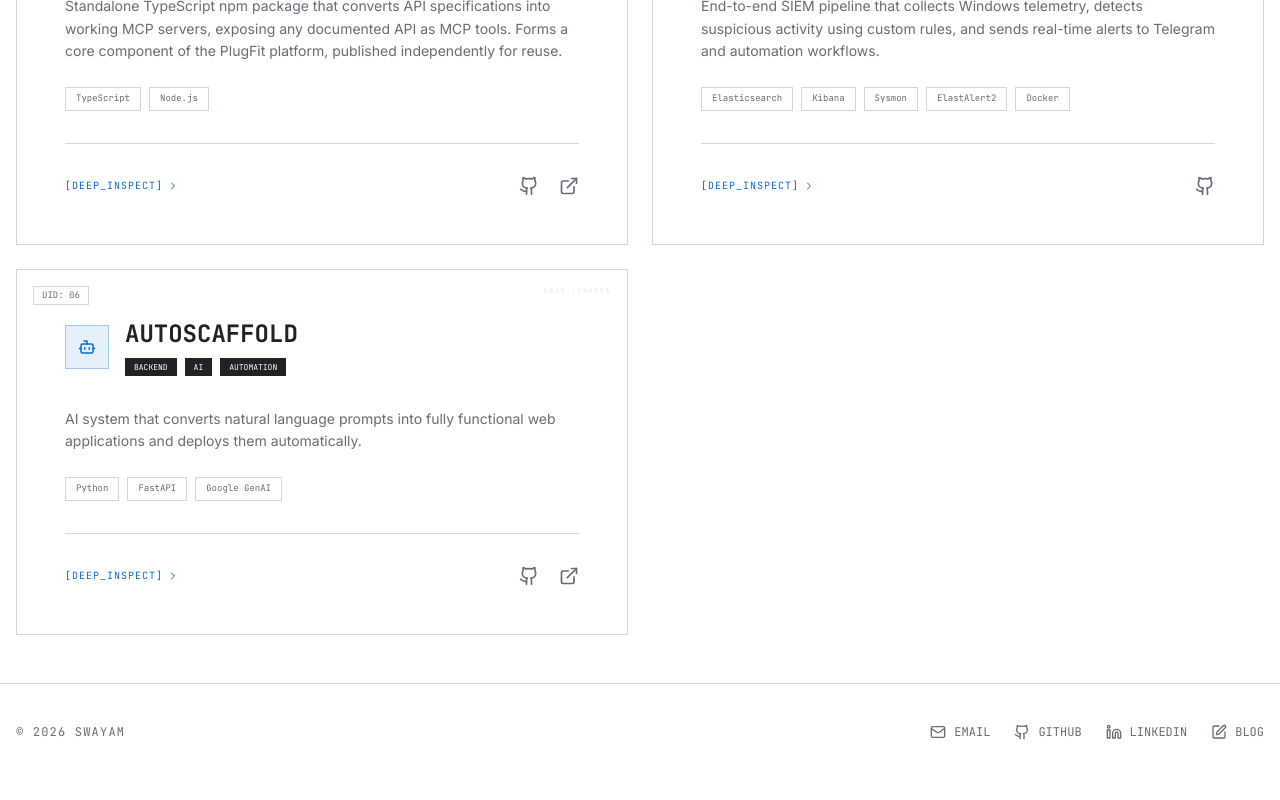
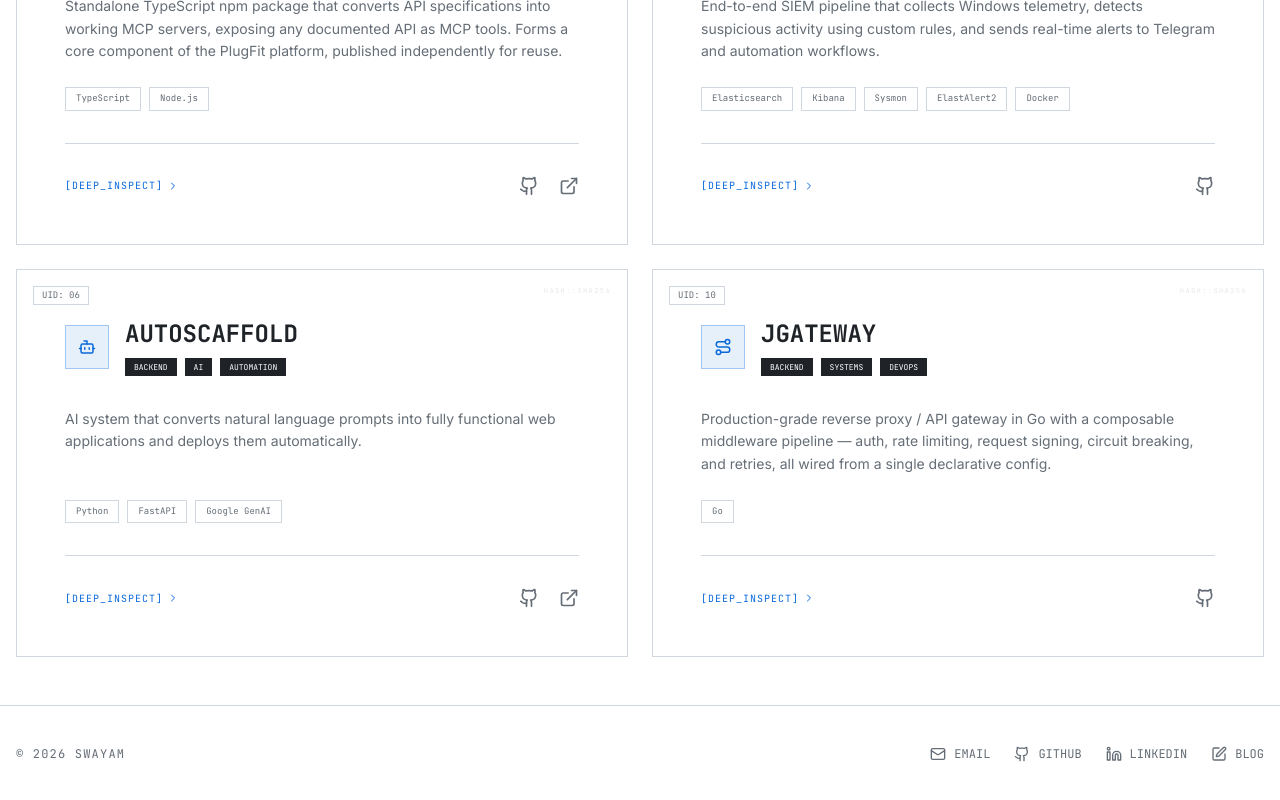
Before and after one commit to swayam5342/website, a Next.js app: page /projects in a window 1280 px wide. Shown: the part 1187-1987 px from the top of the page. Built offline with nearby package versions, Linux system fonts and the light colour scheme.

Commit message:
feat: add jgateway project with detailed description and icon

```diff
--- a/src/components/IconBadge.tsx
+++ b/src/components/IconBadge.tsx
@@ -15,6 +15,7 @@ import {
   PhoneOff,
   Plug,
   Radar,
+  Route,
   Server,
   Shield,
   ShieldAlert,
@@ -40,6 +41,7 @@ const ICONS: Record<string, LucideIcon> = {
   "phone-off": PhoneOff,
   plug: Plug,
   radar: Radar,
+  route: Route,
   server: Server,
   shield: Shield,
   "shield-alert": ShieldAlert,
--- a/src/data/projects.json
+++ b/src/data/projects.json
@@ -187,6 +187,31 @@
         "Compiled Go to WebAssembly for browser-based real-time rendering using Ebiten.",
         "Resolved WebGL texture size limits across browsers for stable cross-platform execution."
       ]
+    },
+    {
+      "id": 10,
+      "order": 9,
+      "slug": "jgateway",
+      "title": "jgateway",
+      "description": "Production-grade reverse proxy / API gateway in Go with a composable middleware pipeline — auth, rate limiting, request signing, circuit breaking, and retries, all wired from a single declarative config.",
+      "tags": ["Backend", "Systems", "DevOps"],
+      "github": "https://github.com/swayam5342/rever_proxy",
+      "featured": true,
+      "resume_points": [
+        "Built a data-driven reverse proxy in Go with a composable middleware chain, keeping the core proxy dumb and all cross-cutting behavior in independently testable middleware.",
+        "Implemented pluggable auth (JWT + API key, fail-closed), a spoof-resistant token-bucket rate limiter, and HMAC request signing with constant-time comparison.",
+        "Built resilience primitives from scratch: idempotency-aware retries with jittered exponential backoff, and a per-upstream circuit breaker (closed/open/half-open).",
+        "Added structured logging, Prometheus metrics, liveness/readiness health checks, fail-fast config validation, and graceful shutdown with in-flight request draining."
+      ],
+      "details": {
+        "architecture": "Stdlib-only Go (net/http, httputil.ReverseProxy, slog). Longest-prefix router dispatches to per-upstream handlers built from a YAML-defined middleware chain: logging, metrics, auth, rate limit, signing, retry, circuit breaker, wrapped in a top-level panic-recovery middleware.",
+        "challenges": "Designing a middleware contract where ordering dependencies are explicit and safe (e.g. auth before rate-limiting-by-identity) while keeping every middleware independently unit-testable via httptest, with no shared global state.",
+        "security": "Auth fails closed on any validation error; API keys and HMAC signatures use constant-time comparison; rate-limit keys avoid trusting client IP unless explicitly configured behind a trusted LB; secrets are sourced only from env vars, never hardcoded or logged.",
+        "improvements": "Planned: OpenTelemetry tracing hooks, Redis-backed rate-limit store for multi-instance deployments, govulncheck + golangci-lint wired into CI."
+      },
+      "date": "July 2026",
+      "lang": ["Go"],
+      "icon": "route"
     }
   ],
   "main_heading": "PROJECTS",
```
